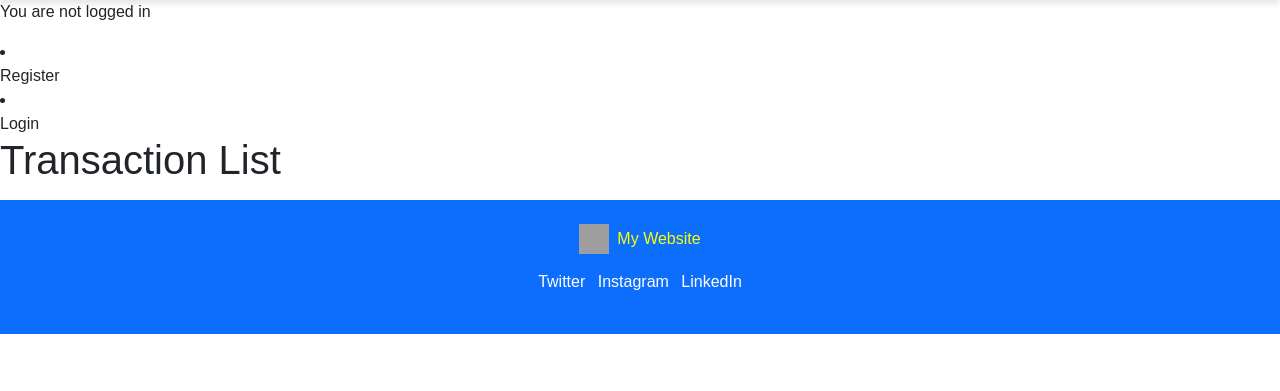
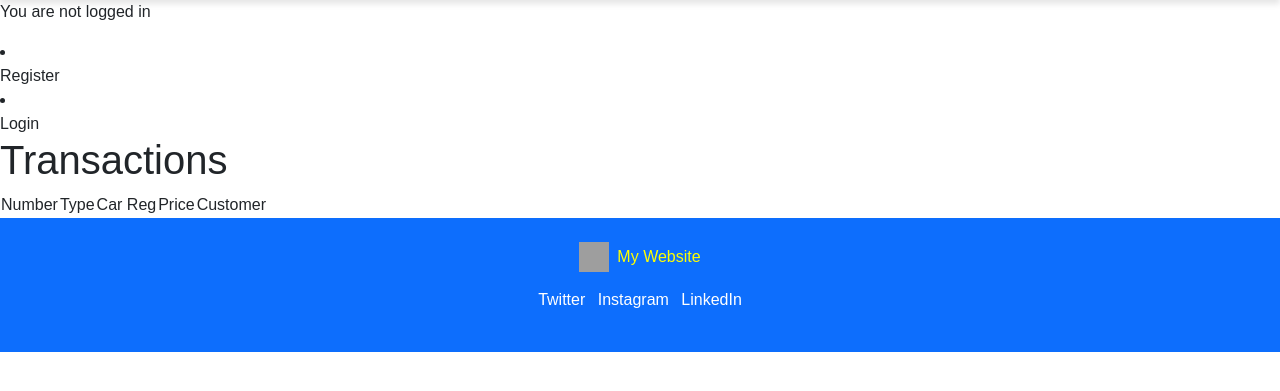
Before and after one commit to Terry-Martin/DriveAwayDeals, a Django app: page /transactions/ in a window 1280 px wide. Shown: the part 56-447 px from the top of the page. Run offline with Django 4.2, Linux system fonts and the light colour scheme; data that the repository does not hold is empty; grey boxes are pictures that could not be loaded.

Commit message:
Add templates for Transaction and Staff models

```diff
--- a/sale/models.py
+++ b/sale/models.py
@@ -47,7 +47,7 @@ class Transaction(models.Model):
     )
 
     def __str__(self):
-        return str(self.transaction_number) + " " + self.transaction_type #+ " " + Customer.first_name
+        return str(self.transaction_number) + " " + self.transaction_type
 
 class Item(models.Model):
     name = models.CharField(max_length=100)
--- a/sale/templates/sale/transaction_list.html
+++ b/sale/templates/sale/transaction_list.html
@@ -3,7 +3,32 @@
 {% block title %}Transactions{% endblock %}
 
 {% block content %}
-<h1>Transaction List</h1>
+<h1>Transactions</h1>
+
+
+<table>
+    <tr>
+        <td>Number</td>
+        <td>Type</td>
+        <td>Car Reg</td>
+        <td>Price</td>
+        <td>Customer</td>
+    </tr>
+    {% for transaction in transactions %}
+    <tr>
+        <td>{{ transaction.transaction_number }}</td>
+        <td>{{ transaction.transaction_type }}</td>
+        <td>{{ transaction.car_registration}}</td>
+        <td>{{ transaction.price }}</td>
+        <td>{{ transaction.customer_ID}}</td>
+    </tr>
+    {% endfor %}
+</table>
+
+{% endblock %}
+
+
+<!--
 <ul>
     {% for transaction in transactions %}
     <li>{{ transaction.transaction_number }}</li>
```
Also changed, not shown: other parts of sale/templates/sale/transaction_list.html (+1 -2 lines), sale/templates/sale/item_confirm_delete.html (deleted, +0 -11 lines), sale/templates/sale/item_form.html (deleted, +0 -11 lines), sale/templates/sale/item_list.html (deleted, +0 -27 lines), sale/templates/sale/staff_confirm_delete.html (added), sale/templates/sale/staff_detail.html (added), sale/templates/sale/staff_form.html (added), sale/templates/sale/transaction_confirm_delete.html (added), sale/templates/sale/transaction_detail.html (added), sale/templates/sale/transaction_form.html (added).
